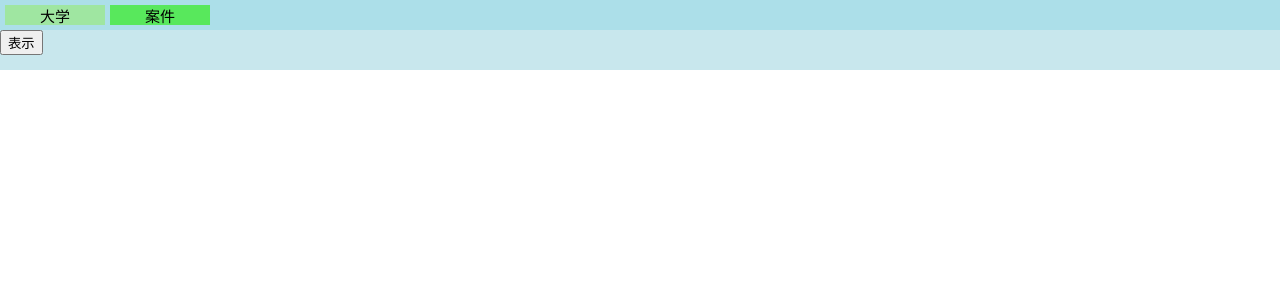
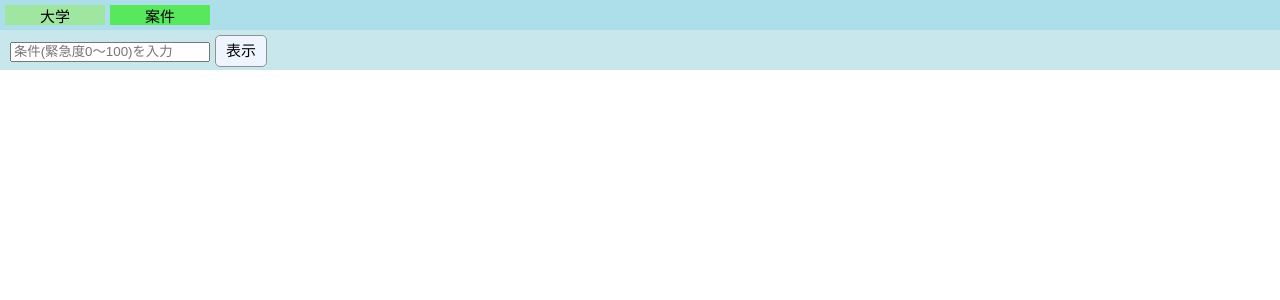
Before and after one commit to cyber-ikegami/progressManagement, a React (Create React App) app: page / in a window 1280 px wide. Both pictures are taken after a click on the element "案件". Shown: the top 300 px of the page. Built offline with nearby package versions, Linux system fonts and the light colour scheme.

Commit message:
0323進捗状況04

```diff
--- a/src/system/ankenTab.tsx
+++ b/src/system/ankenTab.tsx
@@ -16,19 +16,26 @@ type ankenType = {
 
 const AnkenTab = () => {
     const [ankenList, setAnkenList] = useState<ankenType[]>([]);
+    const [ankenStatus, setAnkenStatus] = useState<string>('');
 
     const ankenJsxList: JSX.Element[] = [];
 
     ankenList.forEach((value, i) => {
-        let anken = '';
-
+        // 緊急度
         const status  = ankenList[i].status;
+        // 案件タイプ(SE/EE/PKG)
         const ankenType  = ankenList[i].ankentype;
+        // カスタムID
         const customId = ankenList[i].customid;
+        // 大学名
         const daigakuName = ankenList[i].daigakunam;
+        // 対応開始日
         const startDy  = ankenList[i].start_dy;
+        // 最終更新日
         const updateDy  = ankenList[i].update_dy;
+        // 案件番号
         const ankenNo  = ankenList[i].ankenno;
+        // 案件タイトル
         const title  = ankenList[i].title;
 
         ankenJsxList.push(<_AnkenLabel key = {i} ankenType = {ankenType}>
@@ -46,17 +53,29 @@ const AnkenTab = () => {
             <_Other>) </_Other>
             <_Title>{title}</_Title>
             </_BottomAnkenLabel>
-        </_AnkenLabel>);
+            </_AnkenLabel>);
+        }
 
-    });
+    );
 
     return (
         <>
-            <_Header><button onClick={() => {
-                AnkenFind().then(value => {
-                    setAnkenList(value);
-                });
-            }}>表示</button></_Header>
+            <_Header>
+                <input type="number"  min='0' max='100' placeholder="条件(緊急度0～100)を入力" onChange={(e)=>{
+                    setAnkenStatus(e.target.value);
+                }}/>
+                <_DispButton isEnable={0 <= Number(ankenStatus) && Number(ankenStatus) <= 100} onClick={() => {
+                    // 条件が入力されていたらwhere句を追加
+                    let joken = '';
+                    if (ankenStatus != '') {
+                        joken = 'where a.status = ' + ankenStatus;
+                    }
+
+                    AnkenFind(joken).then(value => {
+                        setAnkenList(value);
+                    });
+                }}>表示</_DispButton>
+            </_Header>
             <_Left>{ankenJsxList}</_Left>
             <_Right></_Right>
         </>
@@ -64,14 +83,15 @@ const AnkenTab = () => {
 }
 
 // SQL(案件)取得
-const AnkenFind = async () => {
+const AnkenFind = async (joken: string) => {
     const response = await sendQueryRequestToAPI('select',
         `SELECT a.status, a.ankentype, a.customid, d.daigakunam, a.start_dy, a.update_dy,
         a.ankenno, a.title
         from anken a
         inner join daigaku d
         on a.customid = d.customid
-        order by status `);
+        ${joken}
+        order by status`);
     const results = await response.json();
     return results as ankenType[];
 };
@@ -83,6 +103,34 @@ const _Header = styled.div`
   background-color: #c8e7ed;
   width: 100%;
   height: ${SystemUtil.HEADER_HEIGTH}px;
+  & input {
+    width: ${SystemUtil.JOKEN_TEXT_WIDTH}px;
+    height: ${SystemUtil.JOKEN_TEXT_HEIGHT}px;
+    margin-left: 10px;
+    margin-top: 10px;
+    box-sizing: border-box;
+  }
+`;
+
+// 表示ボタン
+const _DispButton = styled.div<{
+    isEnable: boolean;
+  }>`
+  pointer-events: ${props => props.isEnable ? 'auto' : 'none'};
+  background-color: ${props => props.isEnable ? '#eef5ff' : '#acb2ba'};
+  display: inline-block;
+  font-size: 15px;
+  width: 50px;
+  height: calc(100% - 10px);
+  text-align: center;
+  line-height: 30px;
+  margin-top: 5px;
+  margin-left: 5px;
+  border: 1px solid #919191;
+  border-radius: 5px;
+  &:hover {
+    background-color:#b1bff5;
+  }
 `;
 
 // 画面左
--- a/src/system/daigakuTab.tsx
+++ b/src/system/daigakuTab.tsx
@@ -22,11 +22,11 @@ const DaigakuTab = () => {
 
     return (
         <>
-            <_Header><button onClick={() => {
+            <_Header><_DispButton onClick={() => {
                 DaigakuFind().then(value => {
                     setDaigakuList(value);
                 });
-            }}>表示</button></_Header>
+            }}>表示</_DispButton></_Header>
             <_Left>{daigakuJsxList}</_Left>
             <_Right></_Right>
         </>
@@ -47,6 +47,24 @@ const _Header = styled.div`
   background-color: #c8e7ed;
   width: 100%;
   height: ${SystemUtil.HEADER_HEIGTH}px;
+`;
+
+// 表示ボタン
+const _DispButton = styled.div`
+  display: inline-block;
+  background-color:#eef5ff;
+  font-size: 15px;
+  width: 50px;
+  height: calc(100% - 10px);
+  text-align: center;
+  line-height: 30px;
+  margin-top: 5px;
+  margin-left: 5px;
+  border: 1px solid #919191;
+  border-radius: 5px;
+  &:hover {
+    background-color:#b1bff5;
+  }
 `;
 
 // 画面左
--- a/src/system/mainFrame.tsx
+++ b/src/system/mainFrame.tsx
@@ -53,7 +53,7 @@ const _ModeItem = styled.div<{
 }>`
   cursor: pointer;
   background-color: ${props => props.isActive ? '#58e85c' : '#9fe6a1'};
-  font-size: ${SystemUtil.TAB_FONT_SIZE}px;
+  font-size: ${SystemUtil.TAB_CHAR_SIZE}px;
   text-align: center;
   width: ${SystemUtil.TAB_WEDTH}px;
   height: ${SystemUtil.TAB_HEIGTH}px;
--- a/src/system/utils/systemUtil.tsx
+++ b/src/system/utils/systemUtil.tsx
@@ -1,10 +1,13 @@
 namespace SystemUtil {
     export const TAB_AREA_HEIGTH = 30;
-    export const TAB_FONT_SIZE = 15;
+    export const TAB_CHAR_SIZE = 15;
     export const TAB_WEDTH = 100;
     export const TAB_HEIGTH = 20;
 
     export const HEADER_HEIGTH = 40;
+    export const JOKEN_CHAR_SIZE = 20;
+    export const JOKEN_TEXT_WIDTH = 200;
+    export const JOKEN_TEXT_HEIGHT = 20;
 
     export const DAIGAKU_LABEL_HEIGTH = 30;
 
```
